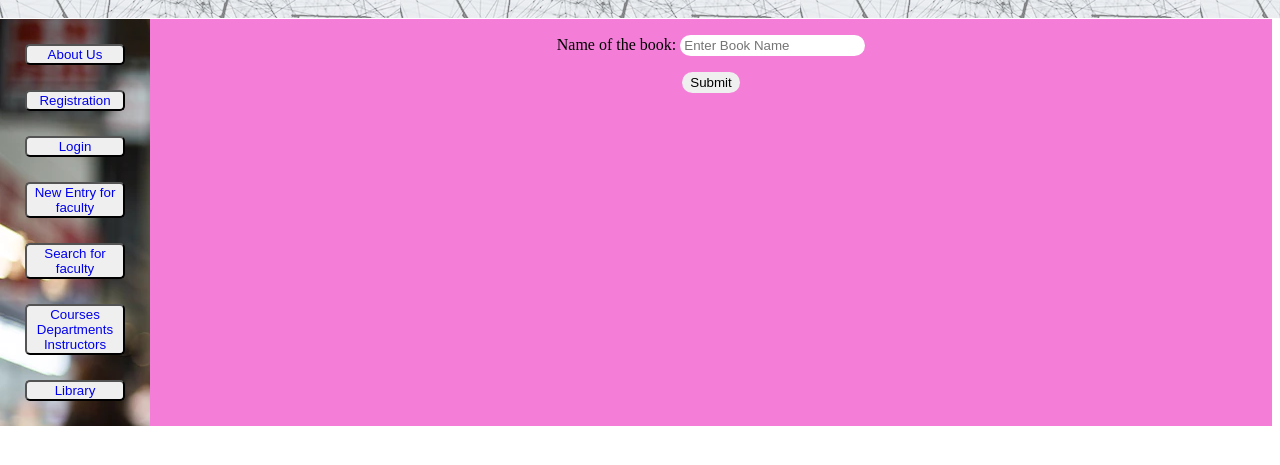
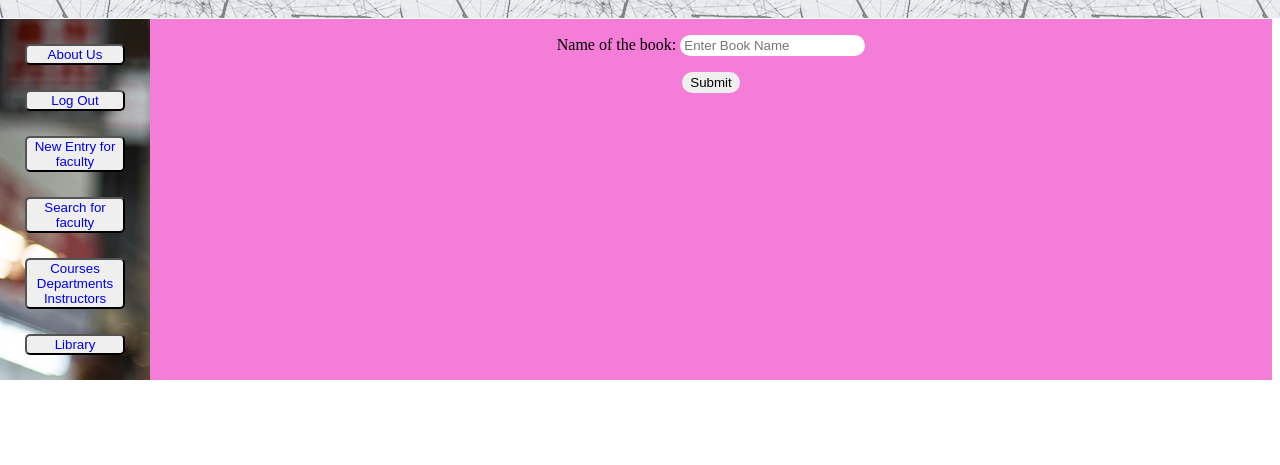
Before and after one commit to SHIVAM200219/Department-Information-Portal, a PHP site: page /library.php in a window 1280 px wide. Shown: the part 116-581 px from the top of the page. Run offline with PHP 8.4, Linux system fonts and the light colour scheme; data that the repository does not hold is empty.

Commit message:
Update library.php

```diff
--- a/library.php
+++ b/library.php
@@ -5,7 +5,7 @@
     <meta charset="UTF-8">
     <meta http-equiv="X-UA-Compatible" content="IE=edge">
     <meta name="viewport" content="width=device-width, initial-scale=1.0">
-    <title>Mid-Sem</title>
+    <title>Library</title>
     <style>
         .header {
             margin: 10px;
@@ -75,8 +75,8 @@
 
         <div class="nav">
             <button> <a href="about.php"> About Us</a></button>
-            <button> <a href="registration.php">Registration</a></button>
-            <button> <a href="login.php">Login</a></button>
+            <!-- <button> <a href="registration.php">Registration</a></button> -->
+            <button> <a href="index.php">Log Out</a></button>
             <button> <a href="new_associated_faculties.php"> New Entry for faculty</a></button>
             <button> <a href="search_associated_faculties.php"> Search for faculty</a></button>
             <button> <a href="queries.php">Courses Departments Instructors</a></button>
```
